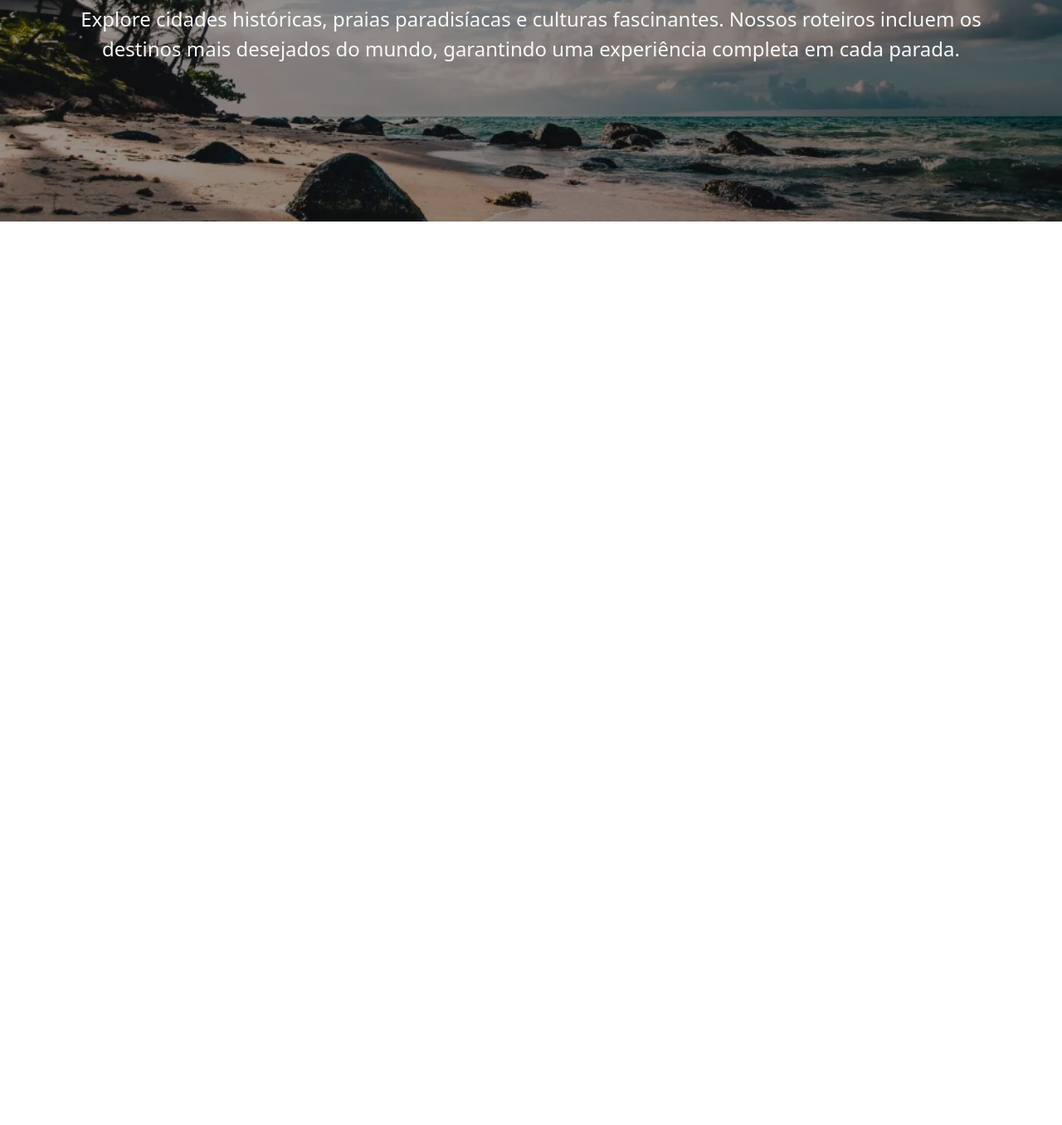
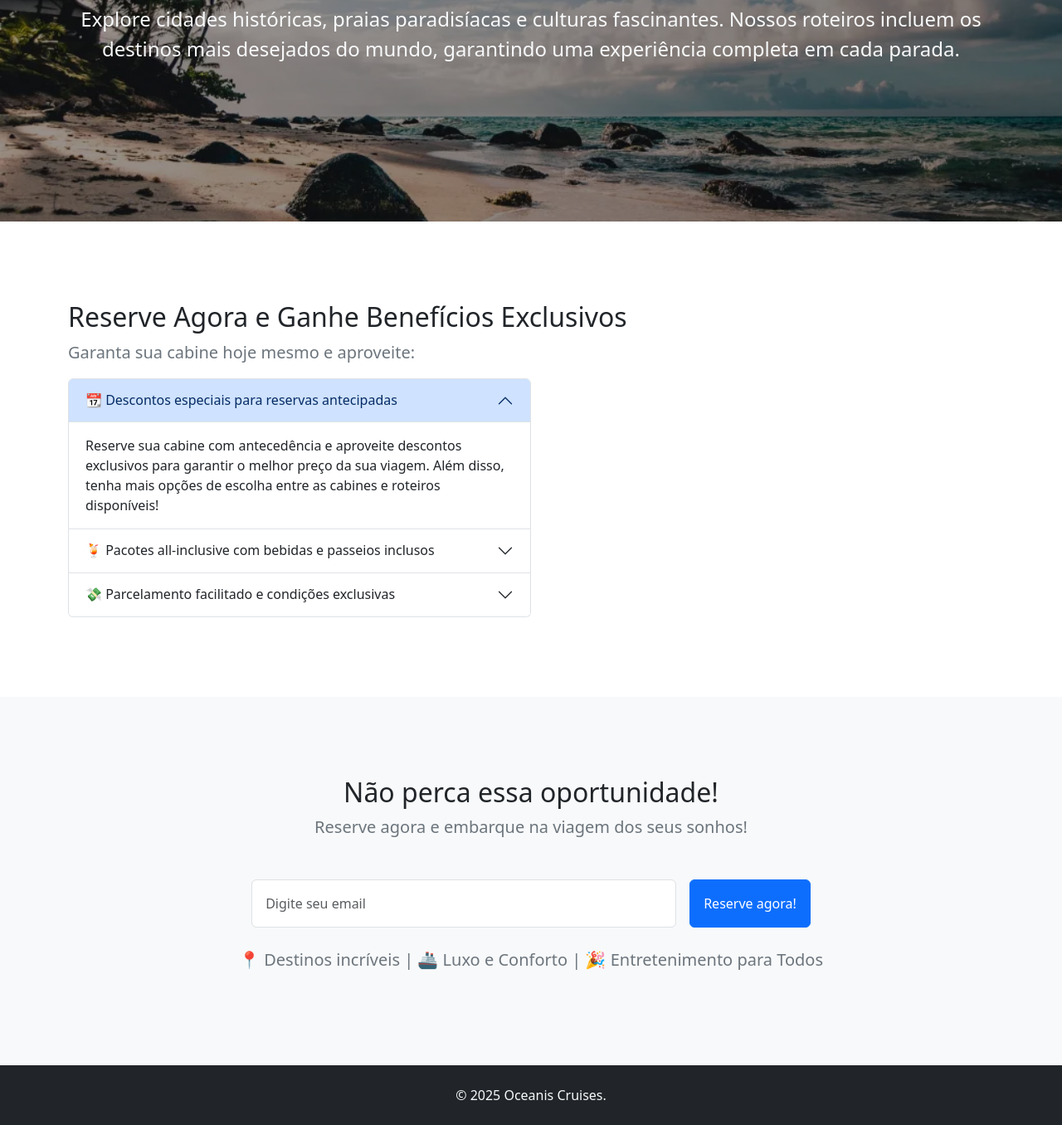
Before and after one commit to WenderMachado/oceanis, a plain HTML site: page index.html in a window 1280 px wide. Shown: the part 2846-4202 px from the top of the page at 83% size. Before the commit the page ends 3113 px from the top, so only its background shows below. Drawn offline with nearby package versions, Linux system fonts and the light colour scheme.

Commit message:
adiciona componente de accordion adiciona footer e seção de newlestter

```diff
--- a/index.html
+++ b/index.html
@@ -185,6 +185,86 @@
         </p>
       </div>
     </section>
+ <section class="py-5">
+      <div class="container py-5">
+        <h2>Reserve Agora e Ganhe Benefícios Exclusivos</h2>
+        <p class="fs-5 text-secondary">
+          Garanta sua cabine hoje mesmo e aproveite:
+        </p>
+
+        <div class="accordion w-50" id="benefitsAccordion">
+          <div class="accordion-item">
+            <h2 class="accordion-header">
+              <button class="accordion-button" type="button" data-bs-toggle="collapse" data-bs-target="#collapseOne"
+                aria-expanded="true" aria-controls="collapseOne">
+                📆 Descontos especiais para reservas antecipadas
+              </button>
+            </h2>
+            <div id="collapseOne" class="accordion-collapse collapse show" data-bs-parent="#benefitsAccordion">
+              <div class="accordion-body">
+                Reserve sua cabine com antecedência e aproveite descontos exclusivos para garantir o melhor preço da sua
+                viagem. Além disso, tenha mais opções de escolha entre as cabines e roteiros disponíveis!
+              </div>
+            </div>
+          </div>
+          <div class="accordion-item">
+            <h2 class="accordion-header">
+              <button class="accordion-button collapsed" type="button" data-bs-toggle="collapse"
+                data-bs-target="#collapseTwo" aria-expanded="false" aria-controls="collapseTwo">
+                🍹 Pacotes all-inclusive com bebidas e passeios inclusos
+              </button>
+            </h2>
+            <div id="collapseTwo" class="accordion-collapse collapse" data-bs-parent="#benefitsAccordion">
+              <div class="accordion-body">
+                Desfrute de uma experiência completa sem preocupações! Com nosso pacote all-inclusive, você terá acesso
+                ilimitado a uma variedade de bebidas e poderá participar de excursões incríveis em cada destino, sem
+                custos adicionais.
+              </div>
+            </div>
+          </div>
+          <div class="accordion-item">
+            <h2 class="accordion-header">
+              <button class="accordion-button collapsed" type="button" data-bs-toggle="collapse"
+                data-bs-target="#collapseThree" aria-expanded="false" aria-controls="collapseThree">
+                💸 Parcelamento facilitado e condições exclusivas
+              </button>
+            </h2>
+            <div id="collapseThree" class="accordion-collapse collapse" data-bs-parent="#benefitsAccordion">
+              <div class="accordion-body">
+                Viajar nunca foi tão fácil! Parcelamos sua viagem em até 12x sem juros e oferecemos condições especiais
+                para grupos e famílias. Aproveite essa oportunidade e embarque na aventura dos seus sonhos sem pesar no
+                bolso!
+              </div>
+            </div>
+          </div>
+        </div>
+      </div>
+    </section>
+
+        <section class="py-5 bg-body-tertiary">
+      <div class="container py-5 text-center">
+        <h2>Não perca essa oportunidade!</h2>
+        <p class="fs-5 mb-5 text-secondary">
+          Reserve agora e embarque na viagem dos seus sonhos!
+        </p>
+
+        <form class="d-flex flex-wrap align-items-start justify-content-center gap-3">
+          <input type="email" class="form-control p-3" style="max-width: 32rem;" name="email" id="email"
+            placeholder="Digite seu email" required>
+          <button type="submit" class="btn btn-primary p-3">
+            Reserve agora!
+          </button>
+        </form>
+
+        <p class="fs-5 text-secondary mt-4">📍 Destinos incríveis | 🚢 Luxo e Conforto | 🎉 Entretenimento para Todos
+        </p>
+      </div>
+    </section>
+  </main>
+
+  <footer class="bg-dark text-light text-center py-4">
+    &copy; 2025 Oceanis Cruises.
+  </footer>
 
   <script src="https://cdn.jsdelivr.net/npm/bootstrap@5.3.6/dist/js/bootstrap.bundle.min.js"></script>
 </body>
```
